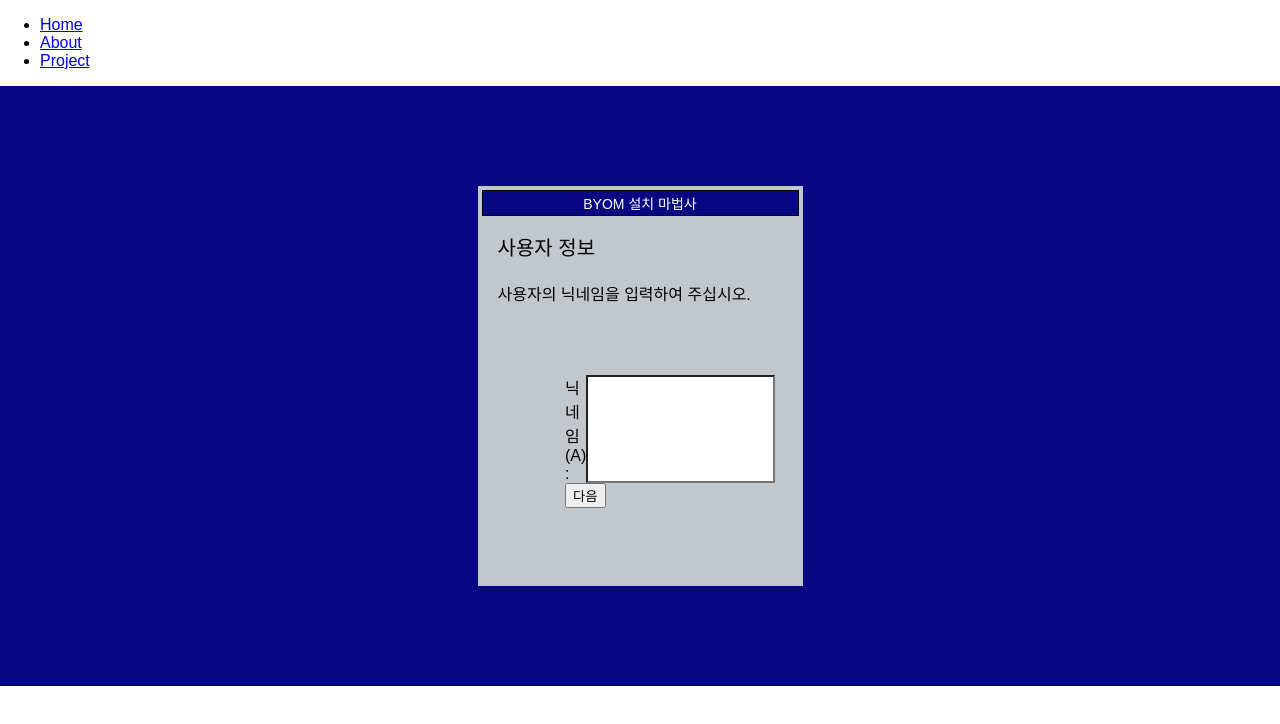
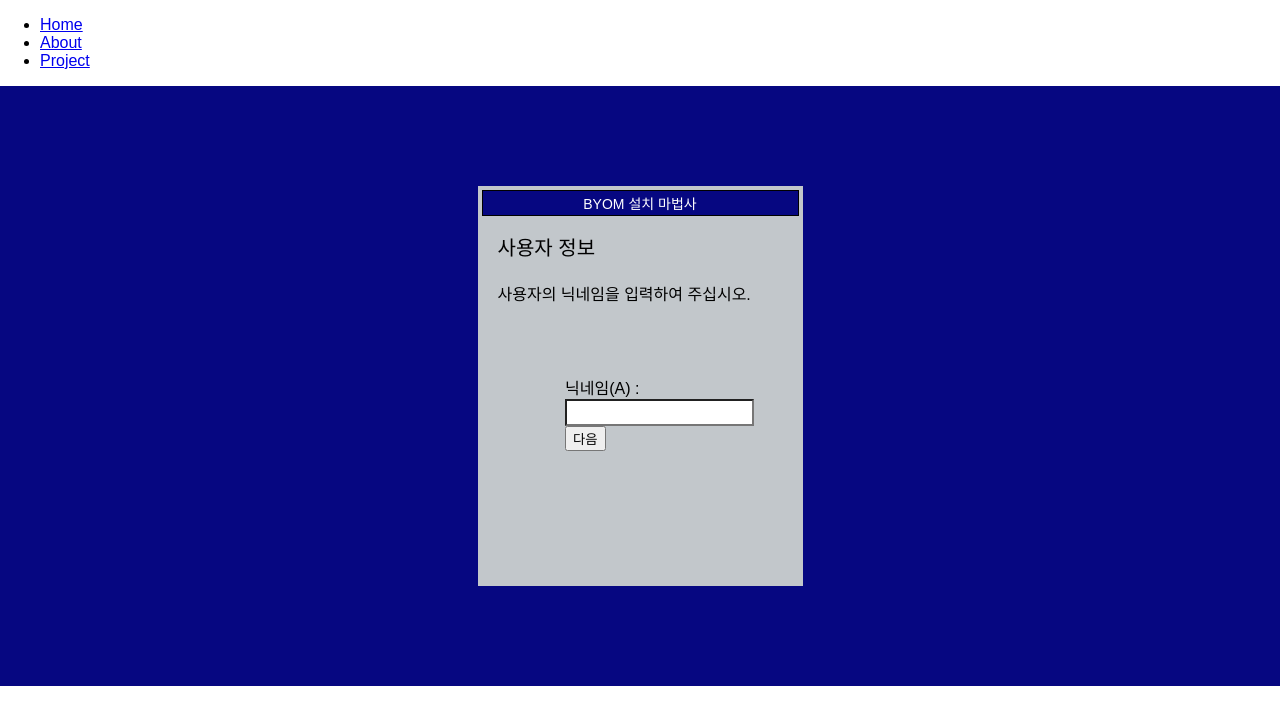
Before and after one commit to imacoolgirlyo/byom-project, a React (Create React App) app in the folder frontend/: page / in a window 1280 px wide. Shown: the top 724 px of the page. Built offline with nearby package versions, Linux system fonts and the light colour scheme; no server answers.

Commit message:
LoginForm scss 수정

```diff
--- a/frontend/src/resource/sass/LoginForm.scss
+++ b/frontend/src/resource/sass/LoginForm.scss
@@ -37,9 +37,7 @@
     .form-container{
         position: relative;
         top: 50px;
-        .nickname-detail{
-            display: flex;
-        }
+
         .login-form{
             // top: 50px;
             width: 150px;
```
